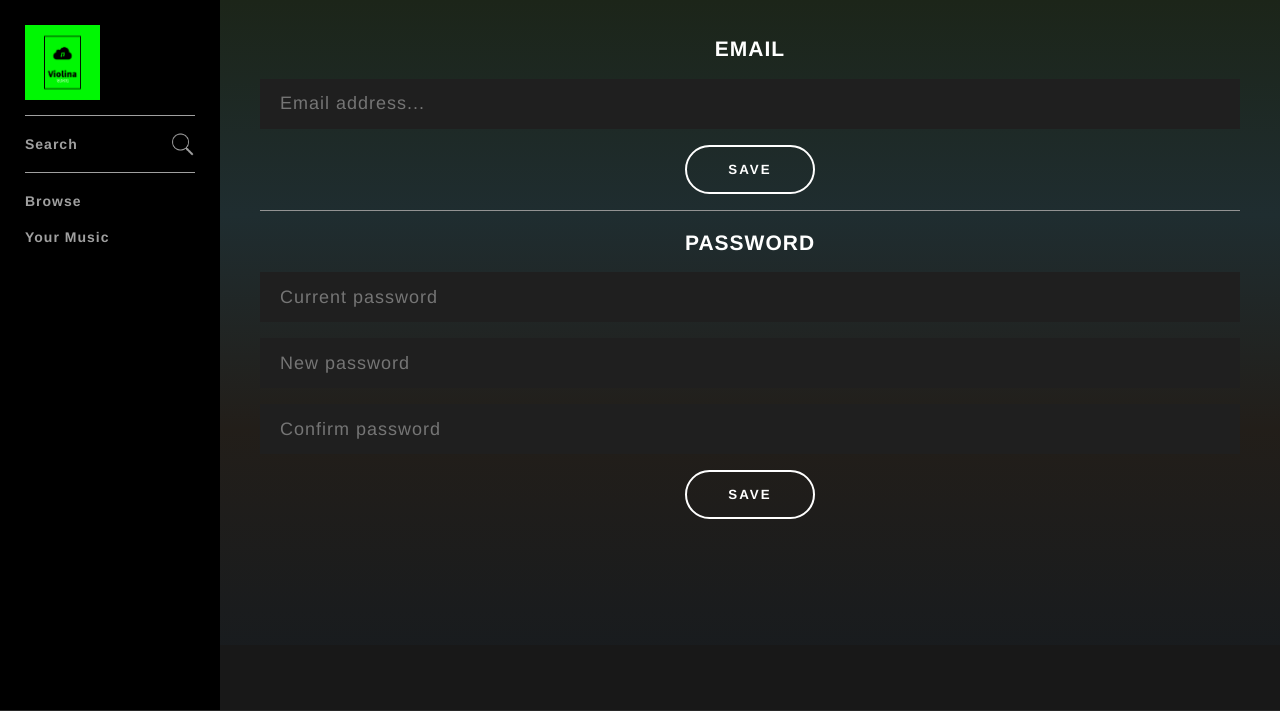
After one commit to Hosain199/Violin, a PHP site: page /updateDetails.php in a window 1280 px wide. The commit adds this page. Shown: the top 711 px of the page. Run offline with PHP 8.4, Linux system fonts and the light colour scheme; the visitor is signed in with stand-in values (Sample User, id 1); data that the repository does not hold is empty.

Commit message:
almost complete

```diff
--- a/assets/css/style.css
+++ b/assets/css/style.css
@@ -505,3 +505,40 @@ input:focus {
     -webkit-appearance: none;
     -moz-appearance: none;
 }
+
+.userInfo h1 {
+    text-align: center;
+}
+
+
+
+.userDetails {
+    padding: 20px;
+}
+
+.userDetails .container h2 {
+    text-align: center;
+}
+
+.userDetails .container input[type="text"],
+.userDetails .container input[type="password"],
+.userDetails .container .button {
+    display: block;
+    margin: 16px auto;
+}
+
+.userDetails .container input[type="text"],
+.userDetails .container input[type="password"] {
+    height: 50px;
+    width: 100%;
+    background: #1f1f1f;
+    border: none;
+    font-size: 18px;
+    font-weight: 300;
+    padding: 0 20px;
+}
+
+.userDetails .container .message {
+    color: #2ebd59;
+    font-weight: 300;
+}
--- a/assets/js/script.js
+++ b/assets/js/script.js
@@ -38,12 +38,50 @@ $(document).on("change", "select.playlist", function() {
 });
 
 
+
+function updateEmail(emailClass) {
+	var emailValue = $("." + emailClass).val();
+
+	$.post("includes/handlers/ajax/updateEmail.php", { email: emailValue, username: userLoggedIn})
+	.done(function(response) {
+		$("." + emailClass).nextAll(".message").text(response);
+	})
+
+
+}
+
+
+function updatePassword(oldPasswordClass, newPasswordClass1, newPasswordClass2) {
+	var oldPassword = $("." + oldPasswordClass).val();
+	var newPassword1 = $("." + newPasswordClass1).val();
+	var newPassword2 = $("." + newPasswordClass2).val();
+
+	$.post("includes/handlers/ajax/updatePassword.php",
+		{ oldPassword: oldPassword,
+			newPassword1: newPassword1,
+			newPassword2: newPassword2,
+			username: userLoggedIn})
+
+	.done(function(response) {
+		$("." + oldPasswordClass).nextAll(".message").text(response);
+	})
+
+
+}
+
 $(window).scroll(function() {
 	hideOptionsMenu();
 });
 
+
+
+function logout(){
+	$.post("includes/handlers/ajax/logout.php", function(){
+		location.reload();
+	})
+}
+
 function openPage(url) {
-
 	if(timer != null) {
 		clearTimeout(timer);
 	}
--- a/includes/classes/User.php
+++ b/includes/classes/User.php
@@ -13,5 +13,16 @@
 			return $this->username;
 		}
 
+		public function getEmail() {
+			$query = mysqli_query($this->con, "SELECT email FROM user WHERE username='$this->username'");
+			$row = mysqli_fetch_array($query);
+			return $row['email'];
+		}
+
+		public function getFirstAndLastName() {
+			$query = mysqli_query($this->con, "SELECT concat(firstName, ' ', lastName) as 'name'  FROM user WHERE username='$this->username'");
+			$row = mysqli_fetch_array($query);
+			return $row['name'];
+		}
 	}
 ?>
--- /dev/null
+++ b/includes/handlers/ajax/logout.php
@@ -0,0 +1,4 @@
+<?php
+session_start();
+session_destroy();
+?>
--- a/includes/header.php
+++ b/includes/header.php
@@ -1,15 +1,20 @@
 <?php
 include("includes/config.php");
+include("includes/classes/User.php");
 include("includes/classes/Artist.php");
 include("includes/classes/Album.php");
 include("includes/classes/Song.php");
+include("includes/classes/Playlist.php");
+
+
 //session_destroy(); LOGOUT
-
-if (isset($_SESSION['userLoggedIn'])) { //$_SESSION global variable
-	$userLoggedIn = $_SESSION['userLoggedIn'];
-
-	echo "<script> userLoggedIn = '$userLoggedIn';</script>";
-} else {
+//$_SESSION global variable
+if(isset($_SESSION['userLoggedIn'])) {
+	$userLoggedIn = new User($con, $_SESSION['userLoggedIn']);
+	$username = $userLoggedIn->getUsername();
+	echo "<script>userLoggedIn = '$username';</script>";
+}
+else {
 	header("Location: register.php");
 }
 
--- a/includes/navBarContainer.php
+++ b/includes/navBarContainer.php
@@ -23,7 +23,7 @@
 			</div>
 
 			<div class="navItem">
-				<span role="link" tabindex="0" onclick="openPage('profile.php')" class="navItemLink">Hosain</span>
+			<span role="link" tabindex="0" onclick="openPage('setting.php')" class="navItemLink"><?php echo $userLoggedIn->getFirstAndLastName(); ?></span>
 			</div>
 		</div>
 
--- /dev/null
+++ b/updateDetails.php
@@ -0,0 +1,23 @@
+<?php
+include("includes/includedFiles.php");
+?>
+
+<div class="userDetails">
+
+	<div class="container borderBottom">
+		<h2>EMAIL</h2>
+		<input type="text" class="email" name="email" placeholder="Email address..." value="<?php echo $userLoggedIn->getEmail(); ?>">
+		<span class="message"></span>
+		<button class="button" onclick="updateEmail('email')">SAVE</button>
+	</div>
+
+	<div class="container">
+		<h2>PASSWORD</h2>
+		<input type="password" class="oldPassword" name="oldPassword" placeholder="Current password">
+		<input type="password" class="newPassword1" name="newPassword1" placeholder="New password">
+		<input type="password" class="newPassword2" name="newPassword2" placeholder="Confirm password">
+		<span class="message"></span>
+		<button class="button" onclick="updatePassword('oldPassword', 'newPassword1', 'newPassword2')">SAVE</button>
+	</div>
+
+</div>
```
Also changed, not shown: includes/handlers/ajax/updateEmail.php (added, +33 -0 lines), includes/handlers/ajax/updatePassword.php (added, +52 -0 lines), setting.php (added, +19 -0 lines).
